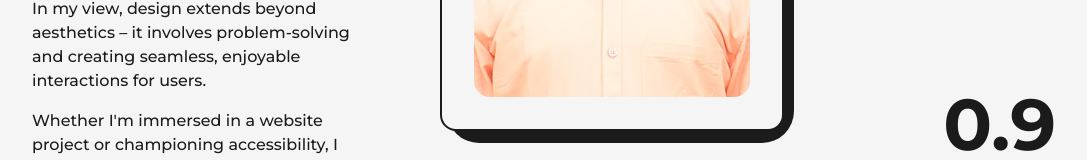
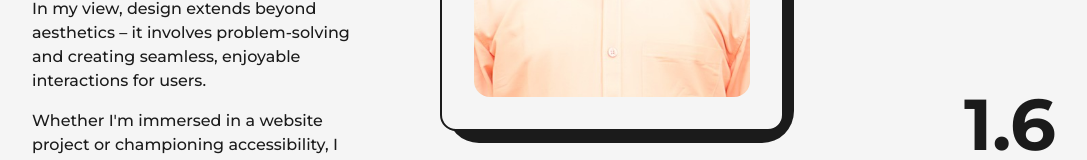
Before and after one commit to manoj-sharvan/Portfolio_NextJS, a Next.js app: page /about in a window 1280 px wide. Shown: the part 783-943 px from the top of the page, without its empty margins (96-1183 px from the left). Built offline with nearby package versions, Linux system fonts and the light colour scheme.

Commit message:
Update about.js

```diff
--- a/src/pages/about.js
+++ b/src/pages/about.js
@@ -42,18 +42,14 @@ const calculateYearsOfExperience = (careerStartDate) => {
   const startDate = new Date(careerStartDate);
   const currentDate = new Date();
 
-  // Calculate the difference in milliseconds between the current date and start date
   const differenceInMillis = currentDate - startDate;
 
-  // Convert milliseconds to years (assuming 365 days in a year)
   const yearsOfExperience = differenceInMillis / (1000 * 60 * 60 * 24 * 365);
 
-  // Return the number of years rounded to 1 decimal place
   return yearsOfExperience.toFixed(1);
 };
 
-// Usage example with career start date 10th October 2022
-const careerStartDate = new Date('2022-10-10');
+const careerStartDate = new Date('2022-01-10');
 const yearsOfExperience = Number(calculateYearsOfExperience(careerStartDate));
 
 
```
